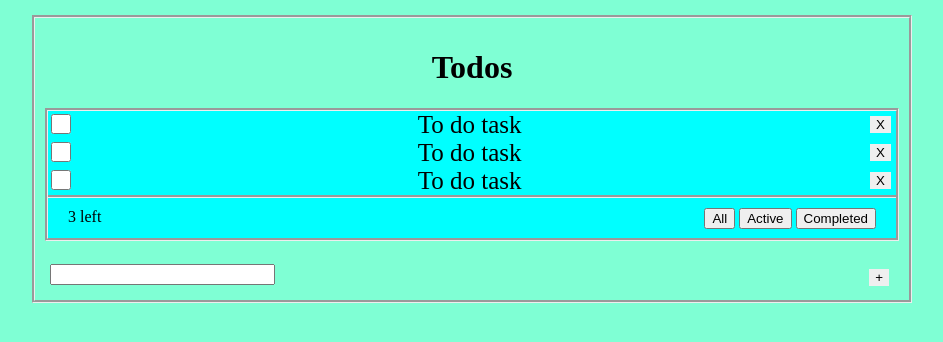
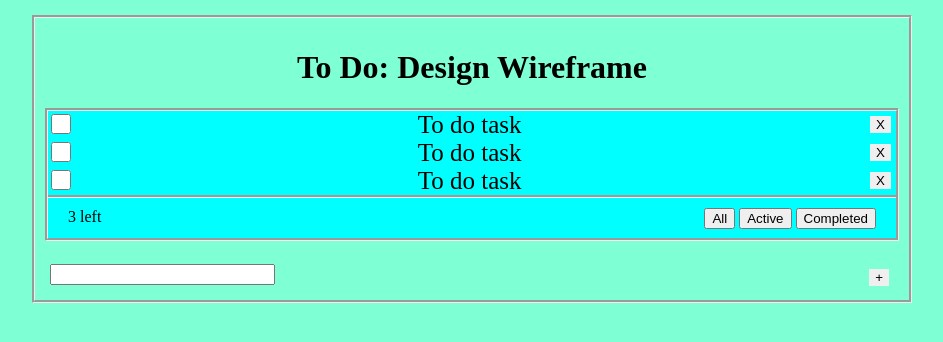
Before and after one commit to jatsii/WDD-330, a plain HTML site: page week05/index05.html in a window 1280 px wide. Shown: the whole page, without its empty margins (68-1011 px from the left). Drawn offline with Linux system fonts and the light colour scheme.

Commit message:
update week 5

```diff
--- a/week05/index05.html
+++ b/week05/index05.html
@@ -84,7 +84,7 @@
 
     <body>
 
-        <h1>Todos</h1>
+        <h1>To Do: Design Wireframe</h1>
 
         <form>
             <ul>
```
